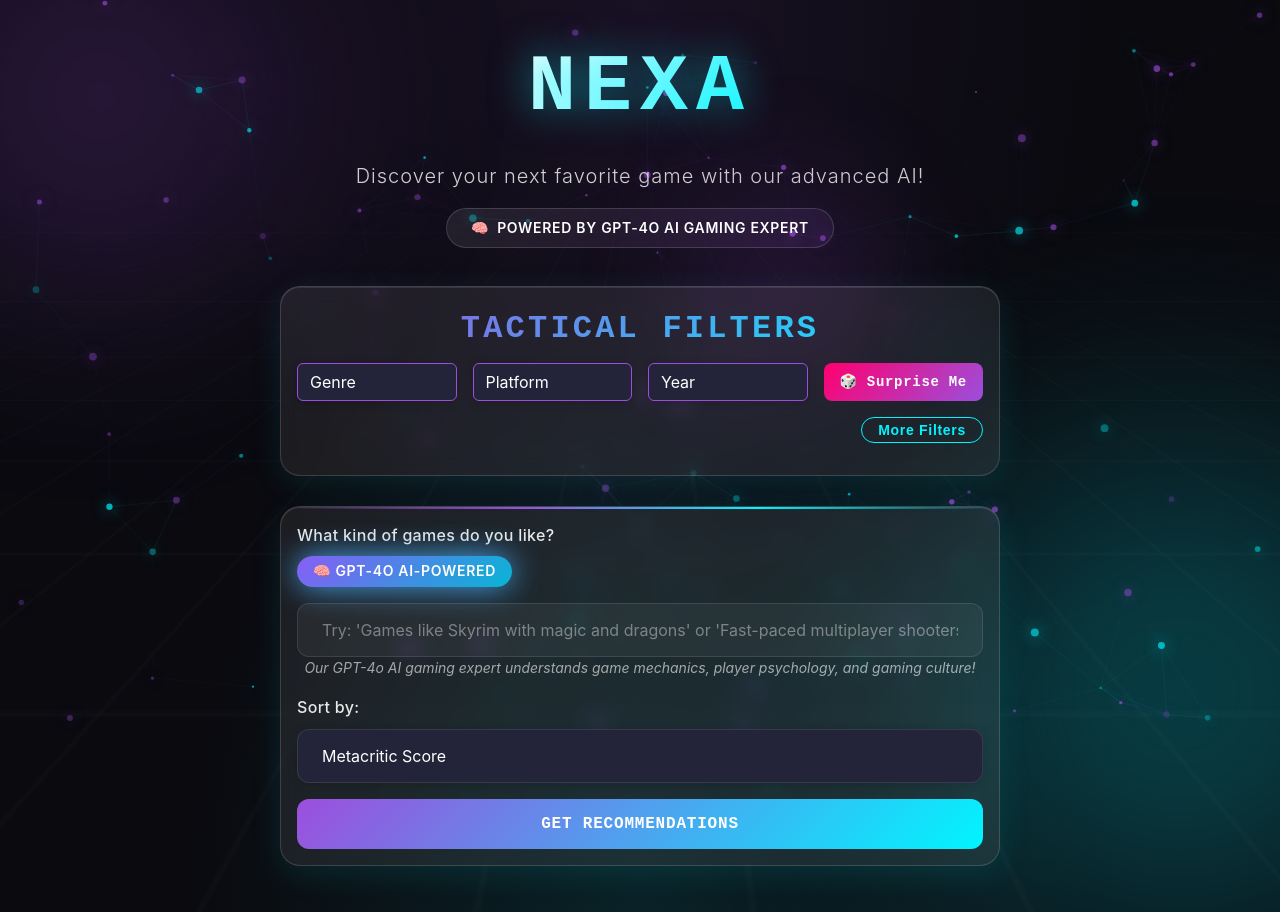
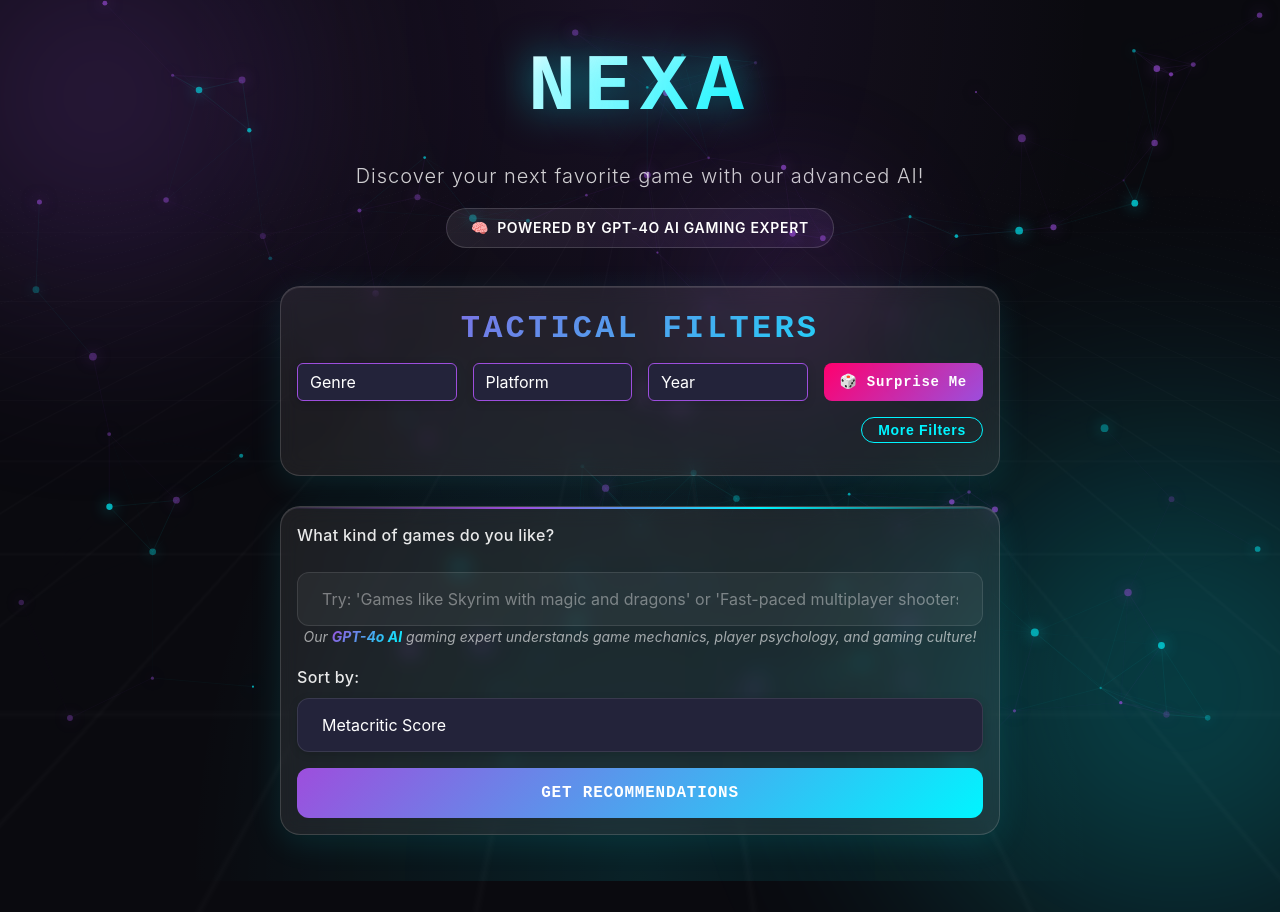
Before and after one commit to deziikuoo/NEXA-v1, a React (Create React App) app: page / in a window 1280 px wide. After the commit the page ends 881 px from the top, so only its background shows below. Built offline with nearby package versions, Linux system fonts and the light colour scheme.

Commit message:
Complete site updates: fix manifest.json, reduce card tilt effect, remove claude-powered element, add GPT-4o glow effect, and update backend message

```diff
--- a/package.json
+++ b/package.json
@@ -17,7 +17,7 @@
   "scripts": {
     "start": "concurrently \"npm run start:frontend\" \"npm run start:backend\"",
     "start:frontend": "react-scripts start",
-    "start:backend": "python3 -m uvicorn app_fastapi:app --host 0.0.0.0 --port 8000 --reload",
+    "start:backend": "python -m uvicorn app_fastapi:app --host 127.0.0.1 --port 8000 --reload",
     "build": "react-scripts build",
     "test": "react-scripts test",
     "eject": "react-scripts eject"
--- a/public/index.html
+++ b/public/index.html
@@ -9,7 +9,6 @@
       name="description"
       content="Game Recommender - Find your next favorite game"
     />
-    <link rel="apple-touch-icon" href="%PUBLIC_URL%/logo192.png" />
     <link rel="manifest" href="%PUBLIC_URL%/manifest.json" />
     <title>Game Recommender</title>
   </head>
--- a/src/components/GameRecommender.js
+++ b/src/components/GameRecommender.js
@@ -282,7 +282,7 @@ function GameRecommender({
             What kind of games do you like?
           </label>
           <div className="form-row">
-            <div className="claude-powered">🧠 GPT-4o AI-Powered</div>
+
           </div>
           <div className="input-group" style={{ position: "relative" }}>
             <input
@@ -319,7 +319,7 @@ function GameRecommender({
           </div>
           <div className="form-hint-container">
             <p className="form-hint">
-              Our GPT-4o AI gaming expert understands game mechanics, player
+              Our <span className="gpt4o-glow">GPT-4o AI</span> gaming expert understands game mechanics, player
               psychology, and gaming culture!
             </p>
           </div>
--- a/src/index.css
+++ b/src/index.css
@@ -457,17 +457,12 @@ body {
   letter-spacing: 0.02em;
 }
 
-.claude-powered {
-  display: inline-flex;
-  align-items: center;
-  padding: var(--space-xs) var(--space-md);
-  background: linear-gradient(135deg, #8b5cf6, #06b6d4);
-  border-radius: 20px;
-  font-size: var(--text-small);
-  font-weight: 600;
-  letter-spacing: 0.05em;
-  text-transform: uppercase;
-  animation: neonPulse 2s ease-in-out infinite;
+.gpt4o-glow {
+  background: linear-gradient(135deg, var(--neon-purple), var(--neon-teal));
+  -webkit-background-clip: text;
+  -webkit-text-fill-color: transparent;
+  background-clip: text;
+  font-weight: 700;
 }
 
 /* AR Input Field */
@@ -991,7 +986,7 @@ body {
 }
 
 .game-card:hover {
-  transform: translateY(-8px) rotateX(5deg);
+  transform: translateY(-4px) rotateX(2deg);
   box-shadow: 0 20px 40px rgba(0, 0, 0, 0.3), 0 0 60px rgba(157, 78, 221, 0.2);
 }
 
```
Also changed, not shown: rawg_requests.json (+1 -1 lines), public/manifest.json, 2 other files (tests, documents, lock files or other folders).
